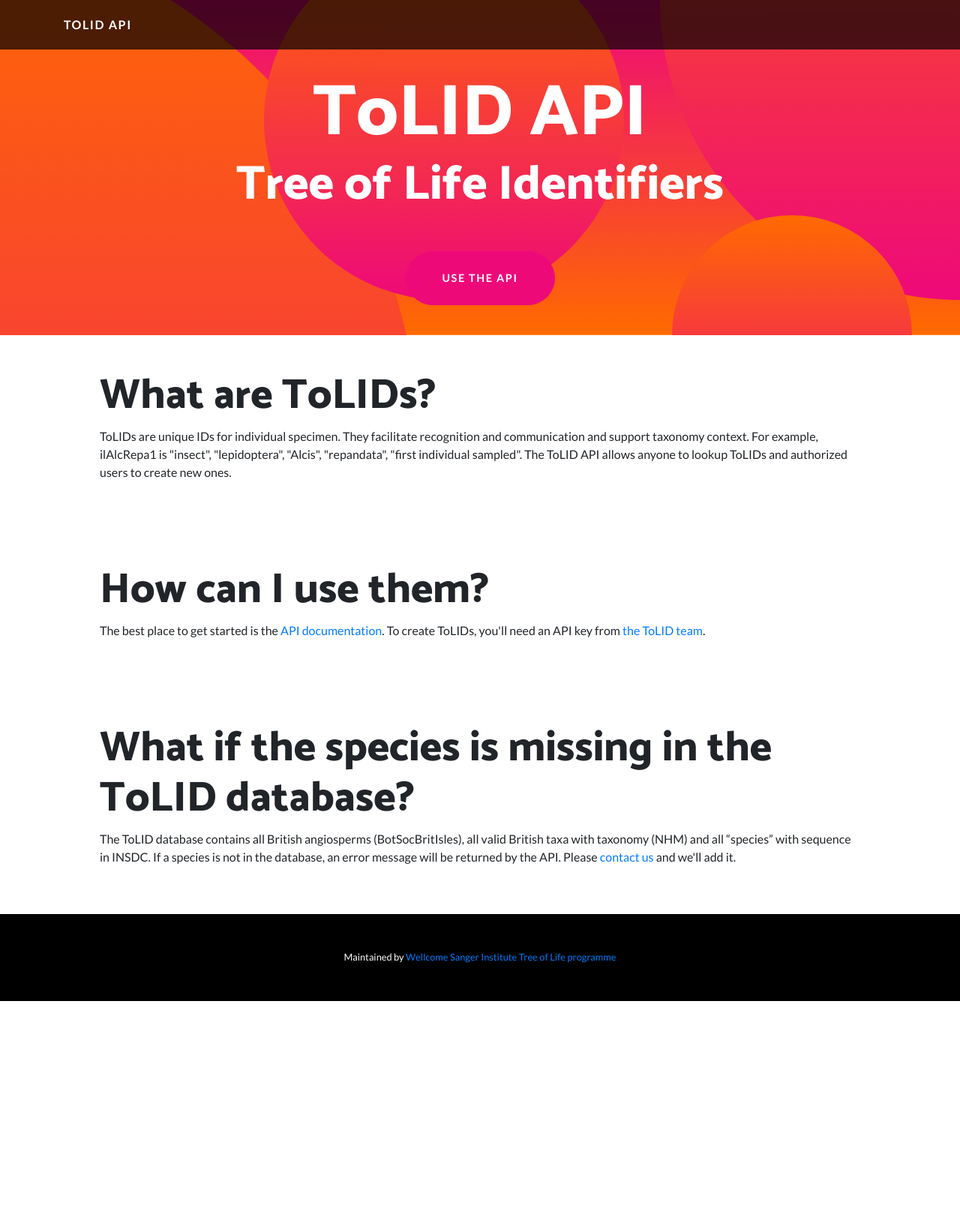
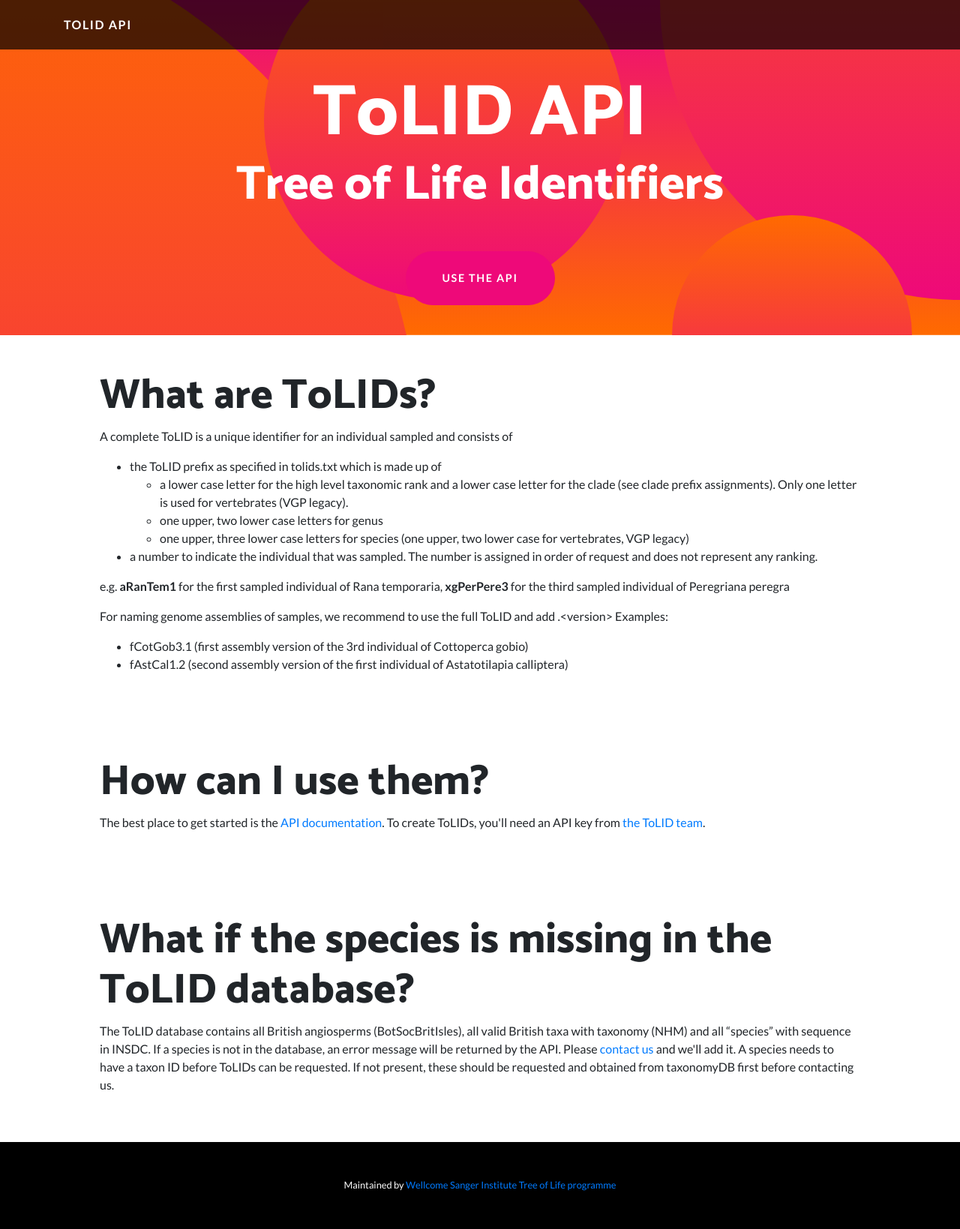
Before and after one commit to sanger-tol/tolid-api, a Python web app: template swagger_server/templates/index.html in a window 1280 px wide. Shown: the whole page at 75% size. Before the commit the page ends 1335 px from the top, so only its background shows below. Run offline with Jinja, Linux system fonts and the light colour scheme; the template is opened without the code that fills it, so the values that code supplies are empty; some libraries are stand-ins or nearby versions.

Commit message:
Added more info on front page. Changed contact email addresses

```diff
--- a/swagger_server/swagger/swagger.yaml
+++ b/swagger_server/swagger/swagger.yaml
@@ -3,7 +3,7 @@
   title: Tree of Life ToLID API
   description: API for ToLID registry
   contact:
-    email: tol-id-help@sanger.ac.uk
+    email: tolid-help@sanger.ac.uk
   license:
     name: Apache 2.0
     url: http://www.apache.org/licenses/LICENSE-2.0.html
--- a/swagger_server/templates/index.html
+++ b/swagger_server/templates/index.html
@@ -65,7 +65,25 @@
         <div class="col-lg-12 order-lg-1">
           <div class="p-5">
             <h2 class="display-4">What are ToLIDs?</h2>
-            <p>ToLIDs are unique IDs for individual specimen. They facilitate recognition and communication and support taxonomy context. For example, ilAlcRepa1 is "insect", "lepidoptera", "Alcis", "repandata", "first individual sampled". The ToLID API allows anyone to lookup ToLIDs and authorized users to create new ones.</p>
+            <p>A complete ToLID is a unique identifier for an individual sampled and consists of</p>
+            <ul>
+              <li>the ToLID prefix as specified in tolids.txt which is made up of
+                <ul>
+                  <li>a lower case letter for the high level taxonomic rank and a lower case letter for the clade (see clade prefix assignments). Only one letter is used for vertebrates (VGP legacy).</li>
+                  <li>one upper, two lower case letters for genus</li>
+                  <li>one upper, three lower case letters for species (one upper, two lower case for vertebrates, VGP legacy)</li>
+                </ul>
+              </li>
+              <li>a number to indicate the individual that was sampled. The number is assigned in order of request and does not represent any ranking.</li>
+            </ul>
+            <p>e.g. <strong>aRanTem1</strong> for the first sampled individual of Rana temporaria, <strong>xgPerPere3</strong> for the third sampled individual of Peregriana peregra</p>
+
+            <p>For naming genome assemblies of samples, we recommend to use the full ToLID and add .&lt;version&gt;
+            Examples:</p>
+            <ul>
+              <li>fCotGob3.1 (first assembly version of the 3rd individual of Cottoperca gobio)</li>
+              <li>fAstCal1.2 (second assembly version of the first individual of Astatotilapia calliptera)</li>
+            </ul>
           </div>
         </div>
       </div>
@@ -78,7 +96,7 @@
         <div class="col-lg-12">
           <div class="p-5">
             <h2 class="display-4">How can I use them?</h2>
-            <p>The best place to get started is the <a href="api/v2/ui/">API documentation</a>. To create ToLIDs, you'll need an API key from <a href="mailto:tol-id-help@sanger.ac.uk">the ToLID team</a>.</p>
+            <p>The best place to get started is the <a href="api/v2/ui/">API documentation</a>. To create ToLIDs, you'll need an API key from <a href="mailto:tolid-help@sanger.ac.uk">the ToLID team</a>.</p>
           </div>
         </div>
       </div>
@@ -91,7 +109,7 @@
         <div class="col-lg-12 order-lg-1">
           <div class="p-5">
             <h2 class="display-4">What if the species is missing in the ToLID database?</h2>
-            <p>The ToLID database contains all British angiosperms (BotSocBritIsles), all valid British taxa with taxonomy (NHM) and all “species” with sequence in INSDC. If a species is not in the database, an error message will be returned by the API. Please <a href="mailto:tol-id-help@sanger.ac.uk">contact us</a> and we'll add it.</p>
+            <p>The ToLID database contains all British angiosperms (BotSocBritIsles), all valid British taxa with taxonomy (NHM) and all “species” with sequence in INSDC. If a species is not in the database, an error message will be returned by the API. Please <a href="mailto:tolid-help@sanger.ac.uk">contact us</a> and we'll add it. A species needs to have a taxon ID before ToLIDs can be requested. If not present, these should be requested and obtained from taxonomyDB first before contacting us.</p>
           </div>
         </div>
       </div>
```
